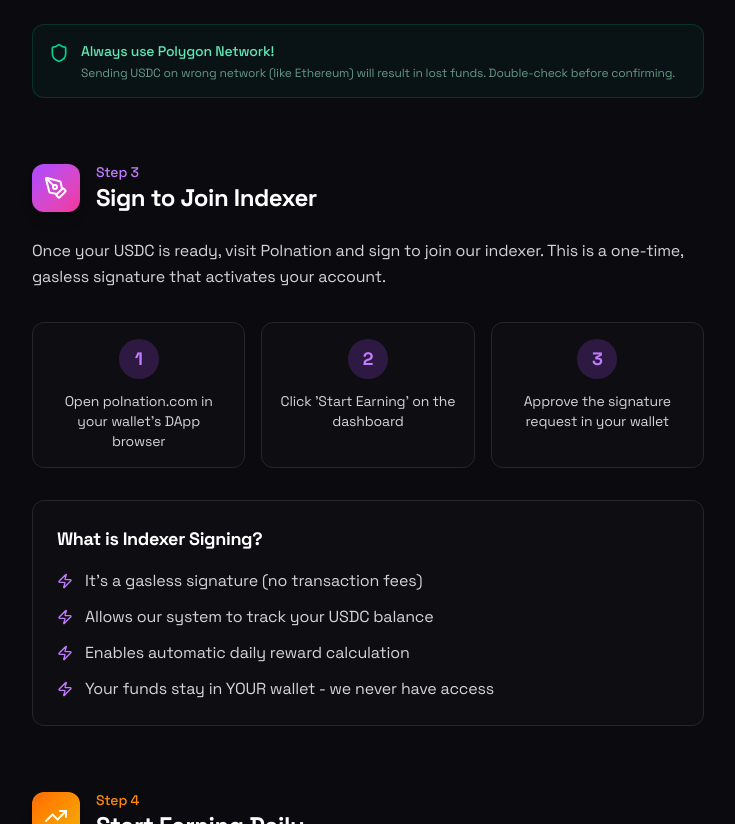
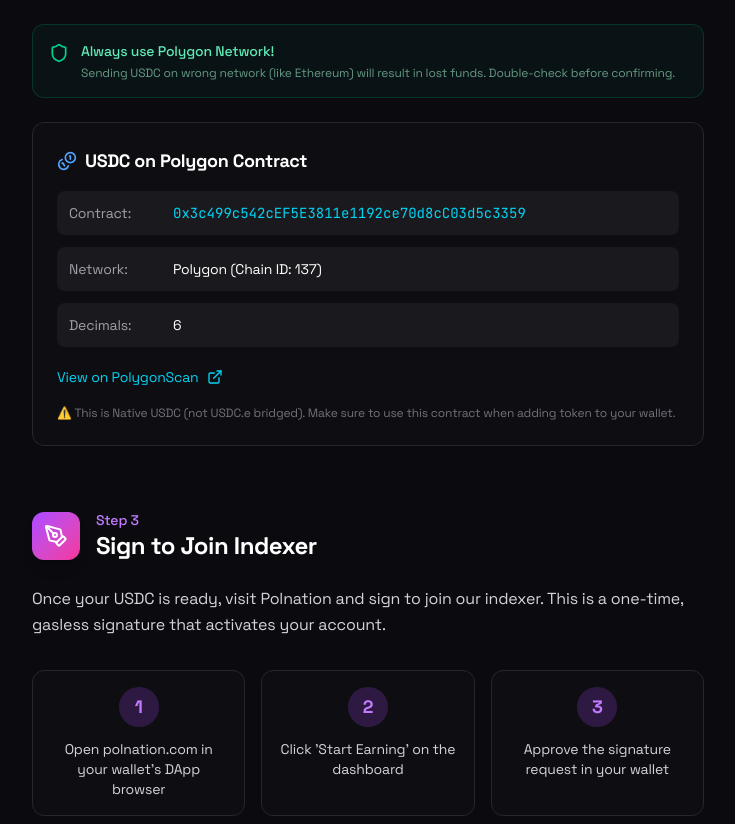
Before and after one commit to reshlola3-ai/polnation-web, a Next.js app: page /academy in a window 1280 px wide. Shown: the part 2306-3130 px from the top of the page, without its empty margins (416-1151 px from the left). Built offline with nearby package versions, Linux system fonts and the light colour scheme; no server answers.

Commit message:
feat: add USDC Polygon contract info to Academy

```diff
--- a/app/(public)/academy/AcademyContent.tsx
+++ b/app/(public)/academy/AcademyContent.tsx
@@ -476,12 +476,46 @@ export function AcademyContent({ translations: t, user, locale }: AcademyContent
               </div>
 
               {/* Network Note */}
-              <div className="flex items-start gap-3 p-4 rounded-xl bg-emerald-500/5 border border-emerald-500/20">
+              <div className="flex items-start gap-3 p-4 rounded-xl bg-emerald-500/5 border border-emerald-500/20 mb-6">
                 <Shield className="w-5 h-5 text-emerald-400 flex-shrink-0 mt-0.5" />
                 <div>
                   <p className="text-sm text-emerald-300 font-medium">{t.steps.deposit.networkNote}</p>
                   <p className="text-xs text-emerald-200/60 mt-1">{t.steps.deposit.networkNoteDesc}</p>
                 </div>
+              </div>
+
+              {/* USDC Contract Info */}
+              <div className="bg-zinc-900/30 rounded-xl p-6 border border-zinc-800">
+                <h3 className="text-lg font-semibold text-white mb-4 flex items-center gap-2">
+                  <Coins className="w-5 h-5 text-blue-400" />
+                  {t.steps.deposit.contractTitle || 'USDC on Polygon Contract'}
+                </h3>
+                <div className="space-y-3">
+                  <div className="flex flex-col sm:flex-row sm:items-center gap-2 p-3 bg-zinc-800/50 rounded-lg">
+                    <span className="text-sm text-zinc-400 sm:w-24">{t.steps.deposit.contractLabel || 'Contract'}:</span>
+                    <code className="text-xs sm:text-sm text-cyan-400 font-mono break-all">0x3c499c542cEF5E3811e1192ce70d8cC03d5c3359</code>
+                  </div>
+                  <div className="flex flex-col sm:flex-row sm:items-center gap-2 p-3 bg-zinc-800/50 rounded-lg">
+                    <span className="text-sm text-zinc-400 sm:w-24">{t.steps.deposit.networkLabel || 'Network'}:</span>
+                    <span className="text-sm text-white">Polygon (Chain ID: 137)</span>
+                  </div>
+                  <div className="flex flex-col sm:flex-row sm:items-center gap-2 p-3 bg-zinc-800/50 rounded-lg">
+                    <span className="text-sm text-zinc-400 sm:w-24">{t.steps.deposit.decimalsLabel || 'Decimals'}:</span>
+                    <span className="text-sm text-white">6</span>
+                  </div>
+                  <a
+                    href="https://polygonscan.com/token/0x3c499c542cEF5E3811e1192ce70d8cC03d5c3359"
+                    target="_blank"
+                    rel="noopener noreferrer"
+                    className="inline-flex items-center gap-2 text-sm text-cyan-400 hover:text-cyan-300 transition-colors mt-2"
+                  >
+                    {t.steps.deposit.viewOnExplorer || 'View on PolygonScan'}
+                    <ExternalLink className="w-4 h-4" />
+                  </a>
+                </div>
+                <p className="text-xs text-zinc-500 mt-4">
+                  {t.steps.deposit.contractNote || '⚠️ This is Native USDC (not USDC.e bridged). Make sure to use this contract when adding token to your wallet.'}
+                </p>
               </div>
             </section>
 
--- a/messages/en.json
+++ b/messages/en.json
@@ -502,7 +502,13 @@
           "Transaction completes in seconds"
         ],
         "networkNote": "Always use Polygon Network!",
-        "networkNoteDesc": "Sending USDC on wrong network (like Ethereum) will result in lost funds. Double-check before confirming."
+        "networkNoteDesc": "Sending USDC on wrong network (like Ethereum) will result in lost funds. Double-check before confirming.",
+        "contractTitle": "USDC on Polygon Contract",
+        "contractLabel": "Contract",
+        "networkLabel": "Network",
+        "decimalsLabel": "Decimals",
+        "viewOnExplorer": "View on PolygonScan",
+        "contractNote": "⚠️ This is Native USDC (not USDC.e bridged). Make sure to use this contract when adding token to your wallet."
       },
       "sign": {
         "title": "Sign to Join Indexer",
--- a/messages/fr.json
+++ b/messages/fr.json
@@ -502,7 +502,13 @@
           "Transaction terminée en secondes"
         ],
         "networkNote": "Utilisez Toujours le Réseau Polygon !",
-        "networkNoteDesc": "Envoyer des USDC sur le mauvais réseau (comme Ethereum) entraînera une perte de fonds. Vérifiez avant de confirmer."
+        "networkNoteDesc": "Envoyer des USDC sur le mauvais réseau (comme Ethereum) entraînera une perte de fonds. Vérifiez avant de confirmer.",
+        "contractTitle": "Contrat USDC sur Polygon",
+        "contractLabel": "Contrat",
+        "networkLabel": "Réseau",
+        "decimalsLabel": "Décimales",
+        "viewOnExplorer": "Voir sur PolygonScan",
+        "contractNote": "⚠️ C'est l'USDC natif (pas USDC.e bridgé). Utilisez ce contrat lors de l'ajout du token à votre portefeuille."
       },
       "sign": {
         "title": "Signer pour Rejoindre l'Indexeur",
--- a/messages/id.json
+++ b/messages/id.json
@@ -503,7 +503,13 @@
           "Transaksi selesai dalam hitungan detik"
         ],
         "networkNote": "Selalu Gunakan Jaringan Polygon!",
-        "networkNoteDesc": "Mengirim USDC di jaringan yang salah (seperti Ethereum) akan mengakibatkan kehilangan dana. Periksa ulang sebelum konfirmasi."
+        "networkNoteDesc": "Mengirim USDC di jaringan yang salah (seperti Ethereum) akan mengakibatkan kehilangan dana. Periksa ulang sebelum konfirmasi.",
+        "contractTitle": "Kontrak USDC di Polygon",
+        "contractLabel": "Kontrak",
+        "networkLabel": "Jaringan",
+        "decimalsLabel": "Decimals",
+        "viewOnExplorer": "Lihat di PolygonScan",
+        "contractNote": "⚠️ Ini adalah USDC asli (bukan USDC.e bridged). Pastikan menggunakan kontrak ini saat menambahkan token ke wallet."
       },
       "sign": {
         "title": "Tanda Tangan untuk Bergabung Indexer",
--- a/messages/vi.json
+++ b/messages/vi.json
@@ -502,7 +502,13 @@
           "Giao dịch hoàn thành trong vài giây"
         ],
         "networkNote": "Luôn sử dụng Mạng Polygon!",
-        "networkNoteDesc": "Gửi USDC trên mạng sai (như Ethereum) sẽ làm mất tiền. Kiểm tra kỹ trước khi xác nhận."
+        "networkNoteDesc": "Gửi USDC trên mạng sai (như Ethereum) sẽ làm mất tiền. Kiểm tra kỹ trước khi xác nhận.",
+        "contractTitle": "Hợp đồng USDC trên Polygon",
+        "contractLabel": "Hợp đồng",
+        "networkLabel": "Mạng",
+        "decimalsLabel": "Decimals",
+        "viewOnExplorer": "Xem trên PolygonScan",
+        "contractNote": "⚠️ Đây là USDC gốc (không phải USDC.e bridged). Hãy dùng hợp đồng này khi thêm token vào ví."
       },
       "sign": {
         "title": "Ký Tham Gia Indexer",
```
